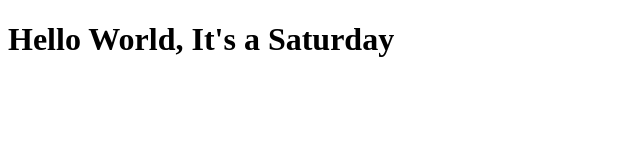
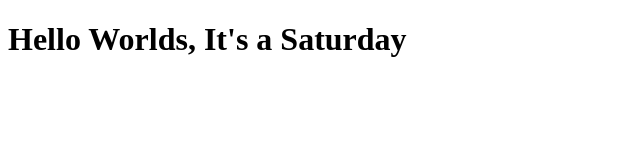
Before and after one commit to shamsheeryousaf/shamsheeryousaf.github.io, a plain HTML site: page index.html in a window 1280 px wide. Shown: the whole page, without its empty margins (0-640 px from the left). Drawn offline with Linux system fonts and the light colour scheme.

Commit message:
Update index.html
Chneged World to Worlds

```diff
--- a/index.html
+++ b/index.html
@@ -5,7 +5,7 @@
 <script>
 const days = ['Sunday', 'Monday', 'Tuesday', 'Wednesday', 'Thursday', 'Friday', 'Saturday'];
 const today = new Date().getDay();
-document.getElementById('greeting').textContent = `Hello World, It's a ${days[today]}`;
+document.getElementById('greeting').textContent = `Hello Worlds, It's a ${days[today]}`;
 </script>
 </body>
 </html>
```
